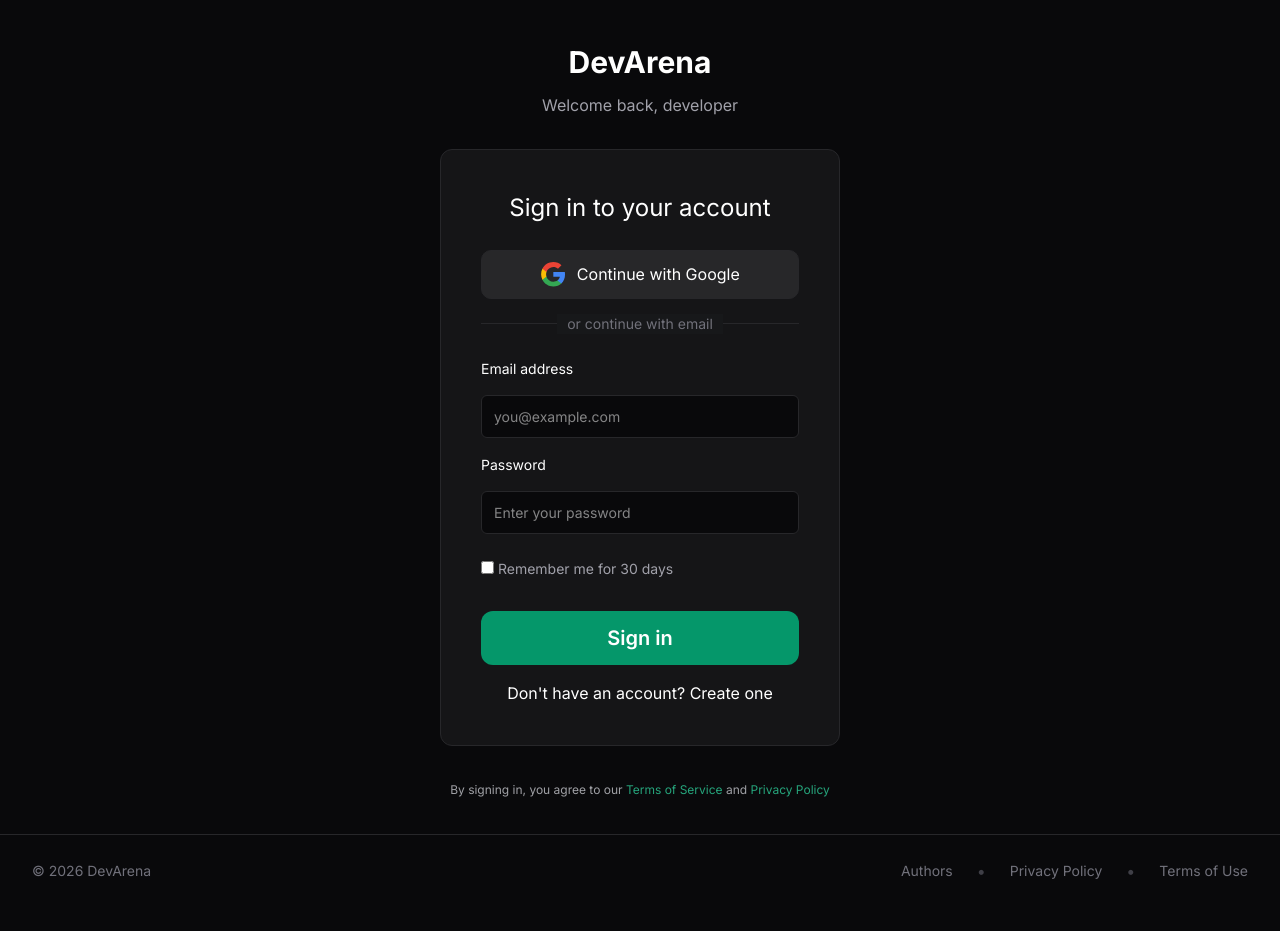
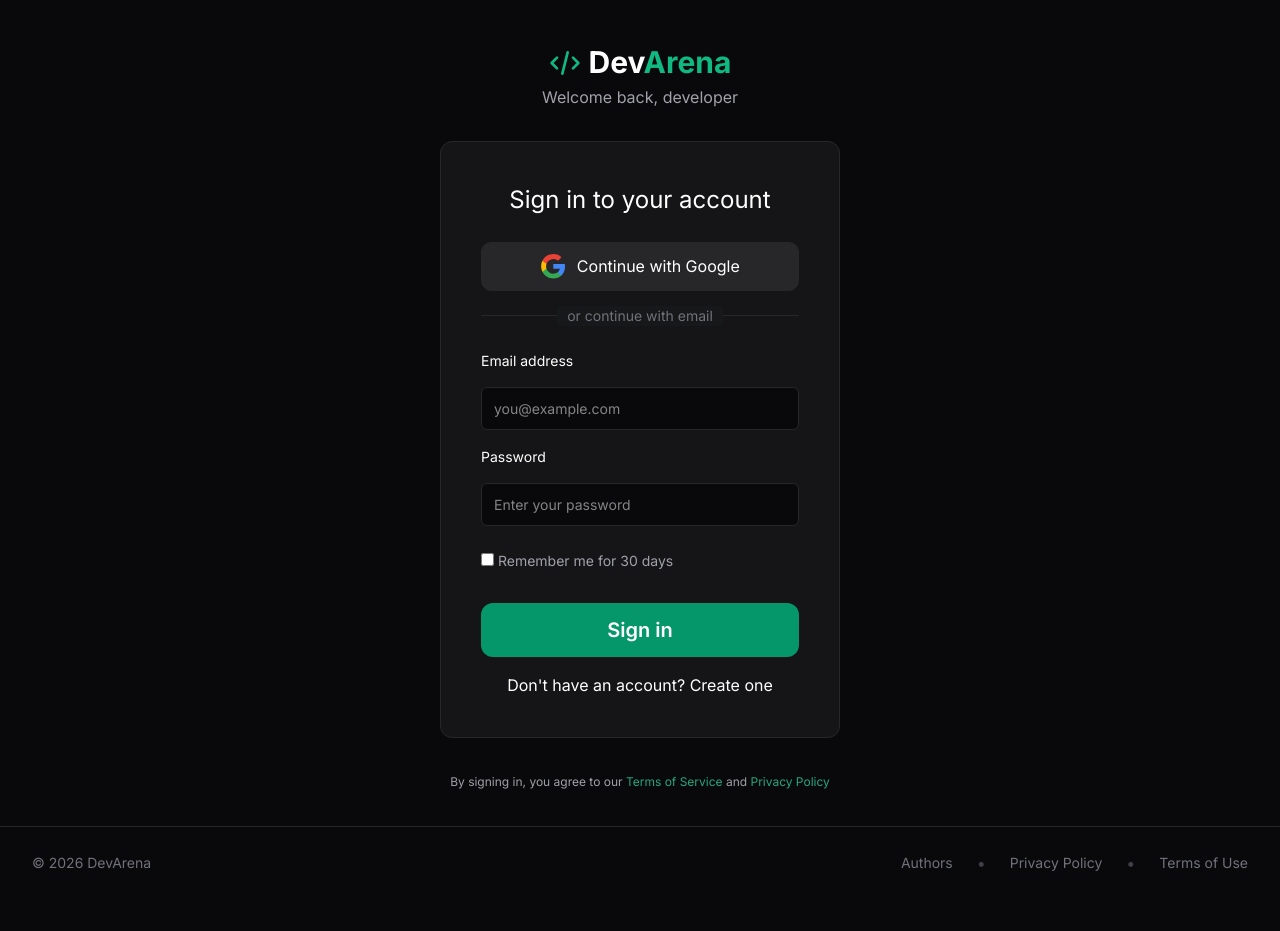
Before and after one commit to oksentiukpn/__devarena__, a Flask app: page /login in a window 1280 px wide. Shown: the part 89-1020 px from the top of the page. After the commit the page ends 960 px from the top, so only its background shows below. Run offline with Flask 3, Linux system fonts and the light colour scheme; style sheets or scripts are compiled from the project's sources; some libraries are stand-ins or nearby versions.

Commit message:
fixed color in names log in and sign up and added svg

```diff
--- a/app/static/log_in.css
+++ b/app/static/log_in.css
@@ -1,3 +1,6 @@
+:root {
+    --emerald: #10b981;
+}
 
 body {
     margin: 0;
@@ -7,6 +10,13 @@ body {
     display: flex;
     flex-direction: column;
     min-height: 100vh;
+}
+
+
+.logo-icon {
+    width: 32px;
+    height: 32px;
+    color: var(--emerald);
 }
 
 
@@ -55,8 +65,13 @@ body {
 .header-main {
     font-size: 30px;
     font-weight: 700;
-    margin-bottom: 8px;
+    /* margin-bottom: 8px; */
 }
+
+/* .header-main-div {
+    text-align: center;
+    margin-bottom: 32px;
+} */
 
 .subheader-main {
     color: #a1a1aa;
@@ -219,8 +234,12 @@ input:focus {
 }
 
 .svg-header {
+    /* display: flex;
+    justify-content: center; */
     display: flex;
+    align-items: center;
     justify-content: center;
+    gap: 8px;
 }
 
 .svg {
--- a/app/templates/auth/login.html
+++ b/app/templates/auth/login.html
@@ -13,7 +13,13 @@
 <div class="main-div">
     <div class="header-main-div">
         <div class="svg-header">
-            <h2 class="header-main">DevArena</h2>
+            <svg class="logo-icon" fill="none" stroke="currentColor" viewBox="0 0 24 24">
+                <title>DevArena Logo</title>
+                <path stroke-linecap="round" stroke-linejoin="round" stroke-width="2" d="M10 20l4-16m4 4l4 4-4 4M6 16l-4-4 4-4"></path>
+            </svg>
+            <span class="header-main">
+                <span class="dev-part">Dev</span><span class="arena-part" style="color: #10b981;">Arena</span>
+            </span>
         </div>
         <h3 class="subheader-main">Welcome back, developer</h3>
     </div>
--- a/app/templates/auth/sign_up.html
+++ b/app/templates/auth/sign_up.html
@@ -15,7 +15,9 @@
                 <title>DevArena Logo</title>
                 <path stroke-linecap="round" stroke-linejoin="round" stroke-width="2" d="M10 20l4-16m4 4l4 4-4 4M6 16l-4-4 4-4"></path>
             </svg>
-            <span class="logo-text">DevArena</span>
+            <span class="logo-text">
+                <span class="dev-part">Dev</span><span class="arena-part" style="color: #10b981;">Arena</span>
+            </span>
         </div>
         <p class="logo-subtitle">Join the developer community</p>
     </div>
```
